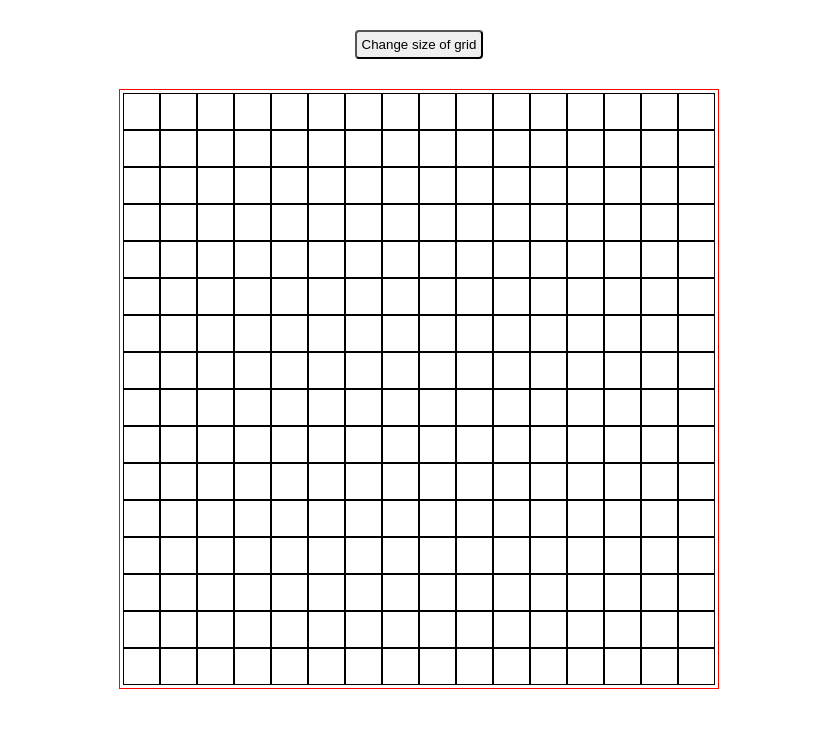
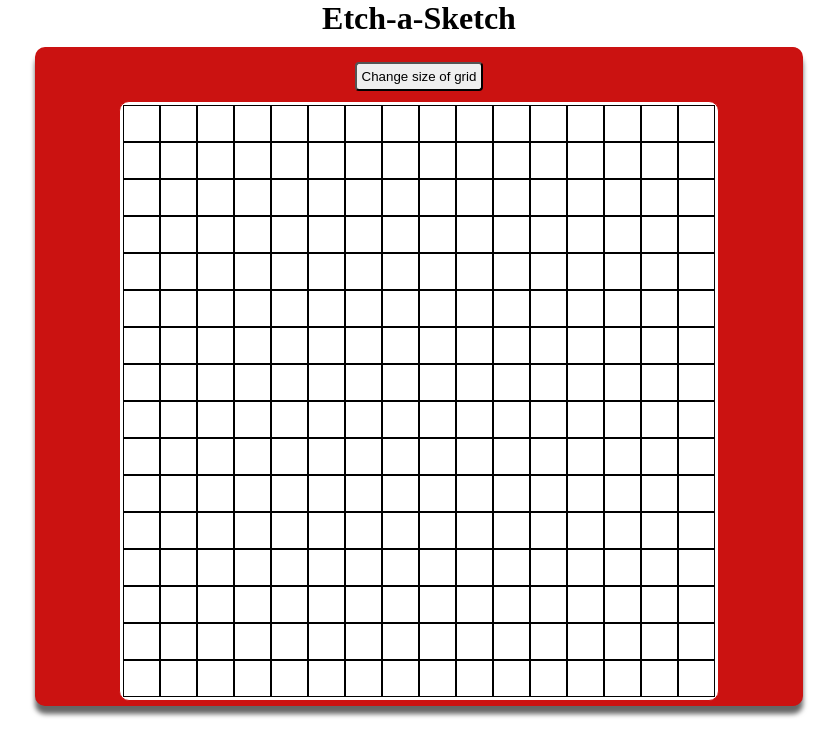
Before and after one commit to Xolicle/Etch-a-Sketch, a plain HTML site: page index.html in a window 1280 px wide. Shown: the whole page, without its empty margins (221-1058 px from the left). Drawn offline with Linux system fonts and the light colour scheme.

Commit message:
Adding new div to parent button and container

```diff
--- a/index.html
+++ b/index.html
@@ -7,8 +7,13 @@
     <link rel="stylesheet" href="style.css" />
   </head>
   <body>
-    <button class="numberOfSquares">Change size of grid</button>
-    <div class="container"></div>
+    <header>
+      <h1>Etch-a-Sketch</h1>
+    </header>
+    <div class="etchy-body">
+      <button class="numberOfSquares">Change size of grid</button>
+      <div class="container"></div>
+    </div>
     <script src="index.js"></script>
   </body>
 </html>
--- a/index.js
+++ b/index.js
@@ -2,7 +2,9 @@ const container = document.querySelector(".container");
 const btn = document.querySelector(".numberOfSquares");
 let rowsAndCols;
 btn.addEventListener("click", () => {
-  rowsAndCols = Number(prompt("Enter number for your grid"));
+  rowsAndCols = Number(
+    prompt("Enter a number between 2 & 100 for the size of grid")
+  );
   console.log(rowsAndCols);
   changeGridBoardSize(rowsAndCols);
 });
@@ -20,14 +22,14 @@ function gridBoard(size) {
   const gridList = document.querySelectorAll(".grid-squares");
   gridList.forEach((grid) => {
     grid.addEventListener("mouseover", () => {
-      grid.style.backgroundColor = "red";
+      grid.style.backgroundColor = `hsl(${Math.random() * 360}, 100%, 50%)`;
     });
   });
-  gridList.forEach((grid) => {
-    grid.addEventListener("mouseout", () => {
-      grid.style.backgroundColor = "white";
-    });
-  });
+  // gridList.forEach((grid) => {
+  //   grid.addEventListener("mouseout", () => {
+  //     grid.style.backgroundColor = "white";
+  //   });
+  // });
 }
 gridBoard(16);
 
--- a/style.css
+++ b/style.css
@@ -3,14 +3,19 @@
   margin: 0;
   box-sizing: border-box;
 }
+header {
+  text-align: center;
+}
 .container {
-  border: 1px solid red;
+  border: 1px solid #cb1211;
   display: flex;
   margin: auto;
-  /* height: 100vh;*/
+  height: 600px;
   width: 600px;
   flex-wrap: wrap;
   padding: 3px;
+  border-radius: 10px;
+  background-color: white;
 }
 .grid-squares {
   border: 1px solid black;
@@ -20,7 +25,15 @@
 }
 .numberOfSquares {
   display: block;
-  margin: 30px auto;
+  margin: 10px auto;
   padding: 5px;
   border-radius: 4px;
 }
+.etchy-body {
+  background-color: #cb1211;
+  margin: 10px auto;
+  width: 60%;
+  padding: 5px;
+  border-radius: 10px;
+  box-shadow: 0px 8px 5px rgba(0, 0, 0, 0.6);
+}
```
